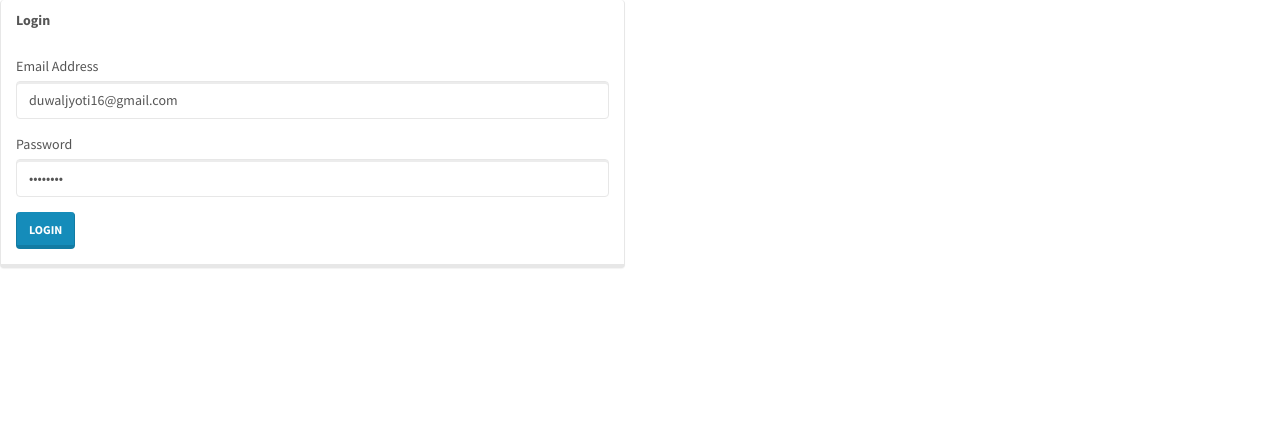
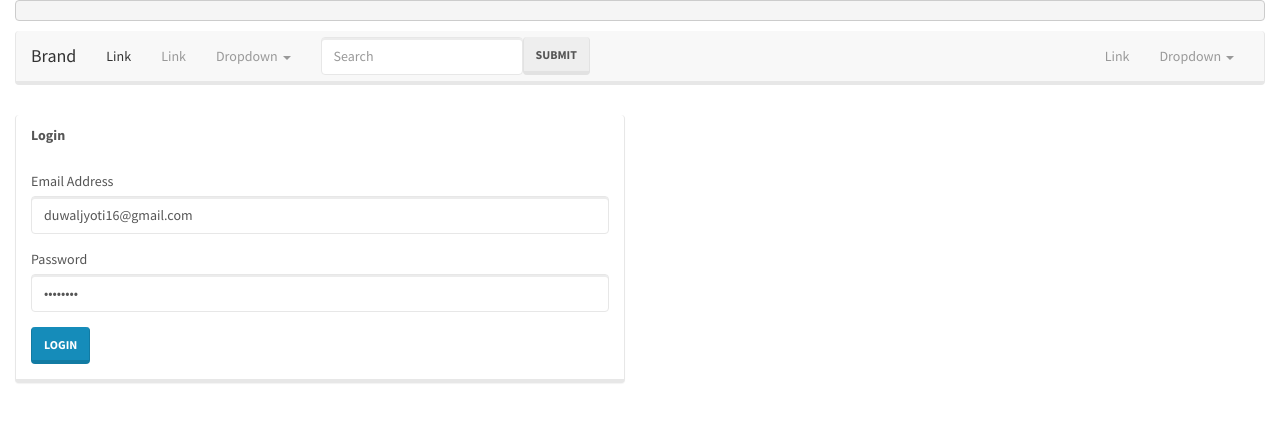
Before and after one commit to duwaljyoti/CorsLab, a Vue app in the folder client_labs/: page / in a window 1280 px wide. Shown: the top 422 px of the page. Built offline with nearby package versions, Linux system fonts and the light colour scheme; what vue-resource would draw is missing.

Commit message:
adding topmenu loginpage store.js

```diff
--- a/client_labs/index.html
+++ b/client_labs/index.html
@@ -5,8 +5,8 @@
     <title>client_labs</title>
   </head>
   <body>
-    <div id="app">
-    	<router-view></router-view>
+    <div id="app" class = 'container-fluid'>
+    	<app></app>
     </div>
     <!-- built files will be auto injected -->
   </body>
--- a/client_labs/package.json
+++ b/client_labs/package.json
@@ -14,7 +14,8 @@
     "sass-loader": "^4.1.1",
     "vue": "^2.1.0",
     "vue-resource": "^1.0.3",
-    "vue-router": "^2.1.1"
+    "vue-router": "^2.1.1",
+    "vuex": "^2.1.1"
   },
   "devDependencies": {
     "autoprefixer": "^6.4.0",
--- a/client_labs/src/App.vue
+++ b/client_labs/src/App.vue
@@ -1,86 +1,28 @@
 <script>
-  import {loginUrl, getHeader, userUrl} from './config'
-  import {clientId, clientSecret} from './.env'
+  import {mapState} from 'vuex'
+  import TopMenu from './components/TopMenu'
   export default {
-    data () {
-      return {
-        login: {
-          email: 'duwaljyoti16@gmail.com',
-          password: 'password'
-        }
-      }
+    components: {
+      TopMenu
     },
-    methods: {
-      handleLoginFormSubmit () {
-        const postData = {
-          grant_type: 'password',
-          client_id: clientId,
-          client_secret: clientSecret,
-          username: this.login.email,
-          password: this.login.password,
-          scope: ''
-        }
-        const authUser = {}
-        this.$http.post(loginUrl, postData)
-          .then(response => {
-            // console.log(response)
-            if (response.status === 200) {
-              authUser.access_token = response.data.access_token
-              authUser.refresh_token = response.data.refresh_token
-              window.localStorage.setItem('authUser', JSON.stringify(authUser))
-              // console.log(getHeader())
-              this.$http.get(userUrl, {headers: getHeader()})
-                .then(response => {
-                  authUser.email = response.body.email
-                  authUser.name = response.body.name
-                  this.$router.push({name: 'dashboard'})
-                  console.log(authUser)
-                })
-            }
-          })
-      }
+    computed: {
+      ...mapState({
+        userStore: state => state.userStore
+      })
+    },
+    created () {
+      // const userObect = window.storage(JSON.parse())
+      console.log('test')
     }
   }
 </script>
 
-
 <template>
-  <div class = 'wrapper' id="home-wrapper">
-    <section class = 'login'>
-      <div class="row">
-        <div class="col-md-6 col-md-push3">
-          <div class="panel panel default">
-            <div class="panel-heading">
-              <strong>Login</strong>
-            </div>
-            <div class="panel-body">
-              <form v-on:submit.prevent = 'handleLoginFormSubmit()'>
-                <div class="form-group">
-                  <label>Email Address</label>
-                  <input
-                    class = 'form-control'
-                    placeholder = 'Enter Your Email'
-                    type = 'text'
-                      v-model = 'login.email'
-                  >
-                </div>
-                <div class="form-group">
-                  <label>Password</label>
-                  <input
-                    class = 'form-control'
-                    placeholder = 'Enter Your Password'
-                    type = 'password'
-                    v-model = 'login.password'
-                  >
-                </div>
-                <button class = 'btn btn-primary'>Login</button>
-              </form>
-            </div>
-          </div>
-        </div>
-      </div>
-    </section>
-  </div>
+<div>
+  <pre>{{ userStore }}</pre>
+  <top-menu></top-menu>
+  <router-view></router-view>
+</div>
 
 </template>
 
--- /dev/null
+++ b/client_labs/src/components/TopMenu.vue
@@ -0,0 +1,59 @@
+<script>
+  export default {
+  }
+</script>
+
+<template>
+  <nav class="navbar navbar-default">
+  <div class="container-fluid">
+    <!-- Brand and toggle get grouped for better mobile display -->
+    <div class="navbar-header">
+      <button type="button" class="navbar-toggle collapsed" data-toggle="collapse" data-target="#bs-example-navbar-collapse-1" aria-expanded="false">
+        <span class="sr-only">Toggle navigation</span>
+        <span class="icon-bar"></span>
+        <span class="icon-bar"></span>
+        <span class="icon-bar"></span>
+      </button>
+      <a class="navbar-brand" href="#">Brand</a>
+    </div>
+    <!-- Collect the nav links, forms, and other content for toggling -->
+    <div class="collapse navbar-collapse" id="bs-example-navbar-collapse-1">
+      <ul class="nav navbar-nav">
+        <li class="active"><a href="#">Link <span class="sr-only">(current)</span></a></li>
+        <li><a href="#">Link</a></li>
+        <li class="dropdown">
+          <a href="#" class="dropdown-toggle" data-toggle="dropdown" role="button" aria-haspopup="true" aria-expanded="false">Dropdown <span class="caret"></span></a>
+          <ul class="dropdown-menu">
+            <li><a href="#">Action</a></li>
+            <li><a href="#">Another action</a></li>
+            <li><a href="#">Something else here</a></li>
+            <li role="separator" class="divider"></li>
+            <li><a href="#">Separated link</a></li>
+            <li role="separator" class="divider"></li>
+            <li><a href="#">One more separated link</a></li>
+          </ul>
+        </li>
+      </ul>
+      <form class="navbar-form navbar-left">
+        <div class="form-group">
+          <input type="text" class="form-control" placeholder="Search">
+        </div>
+        <button type="submit" class="btn btn-default">Submit</button>
+      </form>
+      <ul class="nav navbar-nav navbar-right">
+        <li><a href="#">Link</a></li>
+        <li class="dropdown">
+          <a href="#" class="dropdown-toggle" data-toggle="dropdown" role="button" aria-haspopup="true" aria-expanded="false">Dropdown <span class="caret"></span></a>
+          <ul class="dropdown-menu">
+            <li><a href="#">Action</a></li>
+            <li><a href="#">Another action</a></li>
+            <li><a href="#">Something else here</a></li>
+            <li role="separator" class="divider"></li>
+            <li><a href="#">Separated link</a></li>
+          </ul>
+        </li>
+      </ul>
+    </div><!-- /.navbar-collapse -->
+  </div><!-- /.container-fluid -->
+  </nav
+</template>
--- /dev/null
+++ b/client_labs/src/components/user/userStore.js
@@ -0,0 +1,19 @@
+const state = {
+  authUser: null
+}
+
+const mutations = {
+  SET_AUTH_USER (state, userObj) {
+    state.authUser = userObj
+  }
+}
+
+const actions = {
+  setUserObject ({commit}, userObj) {
+    commit('SET_AUTH_USER', userObj)
+  }
+}
+
+export default {
+  state, mutations, actions
+}
--- a/client_labs/src/main.js
+++ b/client_labs/src/main.js
@@ -3,11 +3,15 @@
 import Vue from 'vue'
 import VueRouter from 'vue-router'
 import VueResource from 'vue-resource'
+import store from './store'
 import App from './App'
+import LoginPage from './pages/LoginPage'
 import DashboardPage from './pages/DashboardPage'
 
 Vue.use(VueRouter)
 Vue.use(VueResource)
+
+Vue.component('app', App)
 /* eslint-disable no-new */
 // new Vue({
 //   el: '#app',
@@ -16,13 +20,24 @@ Vue.use(VueResource)
 // })
 
 const routes = [
-  {path: '/', component: App, name: 'home'},
-  {path: '/dashboard', component: DashboardPage, name: 'dashboard', meta: { requiresAuth: true }}
+  {
+    path: '/',
+    component: LoginPage,
+    name: 'home'
+  },
+  {
+    path: '/dashboard',
+    component: DashboardPage,
+    name: 'dashboard',
+    meta: { requiresAuth: true }
+  }
 ]
+
 const router = new VueRouter({
   mode: 'history',
   routes
 })
+
 router.beforeEach((to, from, next) => {
   if (to.meta.requiresAuth) {
     const AuthUser = JSON.parse(window.localStorage.getItem('AuthUser'))
@@ -35,5 +50,5 @@ router.beforeEach((to, from, next) => {
   next()
 })
 new Vue({
-  router
+  router, store
 }).$mount('#app')
--- /dev/null
+++ b/client_labs/src/pages/LoginPage.vue
@@ -0,0 +1,88 @@
+<script>
+  import {loginUrl, getHeader, userUrl} from './../config'
+  import {clientId, clientSecret} from './../.env'
+  export default {
+    data () {
+      return {
+        login: {
+          email: 'duwaljyoti16@gmail.com',
+          password: 'password'
+        }
+      }
+    },
+    methods: {
+      handleLoginFormSubmit () {
+        const postData = {
+          grant_type: 'password',
+          client_id: clientId,
+          client_secret: clientSecret,
+          username: this.login.email,
+          password: this.login.password,
+          scope: ''
+        }
+        const authUser = {}
+        this.$http.post(loginUrl, postData)
+          .then(response => {
+            // console.log(response)
+            if (response.status === 200) {
+              authUser.access_token = response.data.access_token
+              authUser.refresh_token = response.data.refresh_token
+              window.localStorage.setItem('authUser', JSON.stringify(authUser))
+              // console.log(getHeader())
+              this.$http.get(userUrl, {headers: getHeader()})
+                .then(response => {
+                  authUser.email = response.body.email
+                  authUser.name = response.body.name
+                  this.$router.push({name: 'dashboard'})
+                  console.log(authUser)
+                })
+            }
+          })
+      }
+    }
+  }
+</script>
+
+<template>
+  <div class = 'wrapper' id="login-wrapper">
+    <section class = 'login'>
+      <div class="row">
+        <div class="col-md-6 col-md-push3">
+          <div class="panel panel default">
+            <div class="panel-heading">
+              <strong>Login</strong>
+            </div>
+            <div class="panel-body">
+              <form v-on:submit.prevent = 'handleLoginFormSubmit()'>
+                <div class="form-group">
+                  <label>Email Address</label>
+                  <input
+                    class = 'form-control'
+                    placeholder = 'Enter Your Email'
+                    type = 'text'
+                      v-model = 'login.email'
+                  >
+                </div>
+                <div class="form-group">
+                  <label>Password</label>
+                  <input
+                    class = 'form-control'
+                    placeholder = 'Enter Your Password'
+                    type = 'password'
+                    v-model = 'login.password'
+                  >
+                </div>
+                <button class = 'btn btn-primary'>Login</button>
+              </form>
+            </div>
+          </div>
+        </div>
+      </div>
+    </section>
+  </div>
+</template>
+
+<style lang = 'sass'>
+  #login-wrapper
+    margin-top : 30px
+</style>
--- /dev/null
+++ b/client_labs/src/store.js
@@ -0,0 +1,13 @@
+import Vue from 'vue'
+import Vuex from 'vuex'
+import UserStore from './components/user/userStore'
+
+Vue.use(Vuex)
+const debug = process.env.NODE_ENV !== 'production'
+
+export default new Vuex.Store({
+  modules: {
+    UserStore
+  },
+  strict: debug
+})
```
